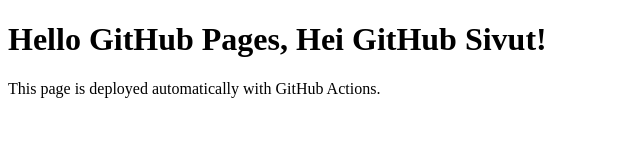
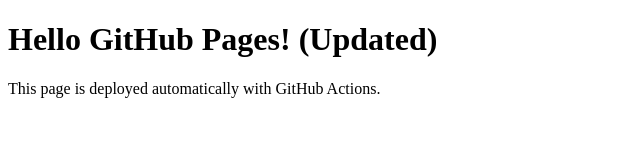
Before and after one commit to mantyouti/Viikko2, a plain HTML site: page index.html in a window 1280 px wide. Shown: the whole page, without its empty margins (0-640 px from the left). Drawn offline with Linux system fonts and the light colour scheme.

Commit message:
h1 muutos

```diff
--- a/index.html
+++ b/index.html
@@ -6,7 +6,7 @@
 </head>
 <body>
   <main>
-    <h1>Hello GitHub Pages, Hei GitHub Sivut!</h1>
+    <h1>Hello GitHub Pages! (Updated)</h1>
     <p>This page is deployed automatically with GitHub Actions.</p>
   </main>
 </body>
```
